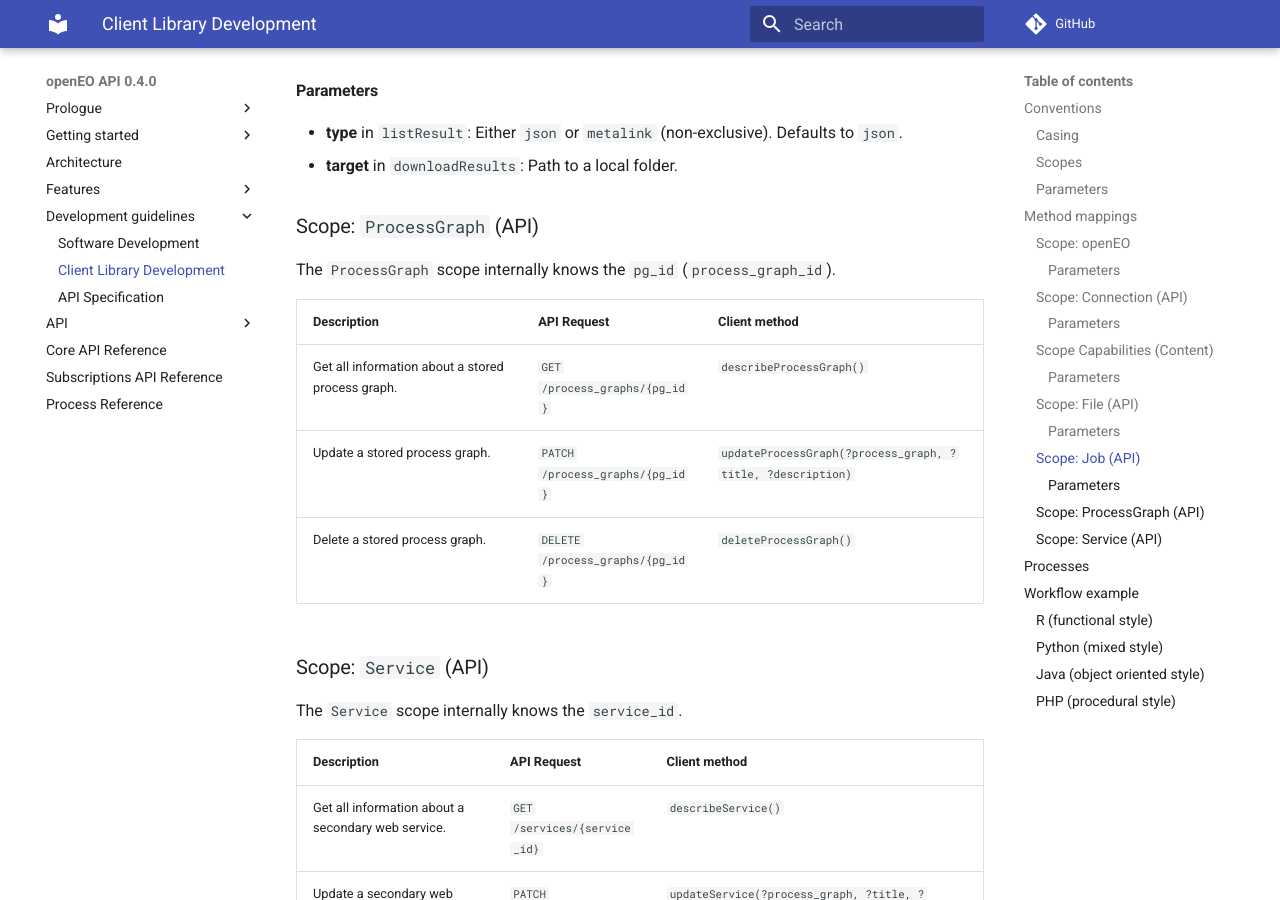
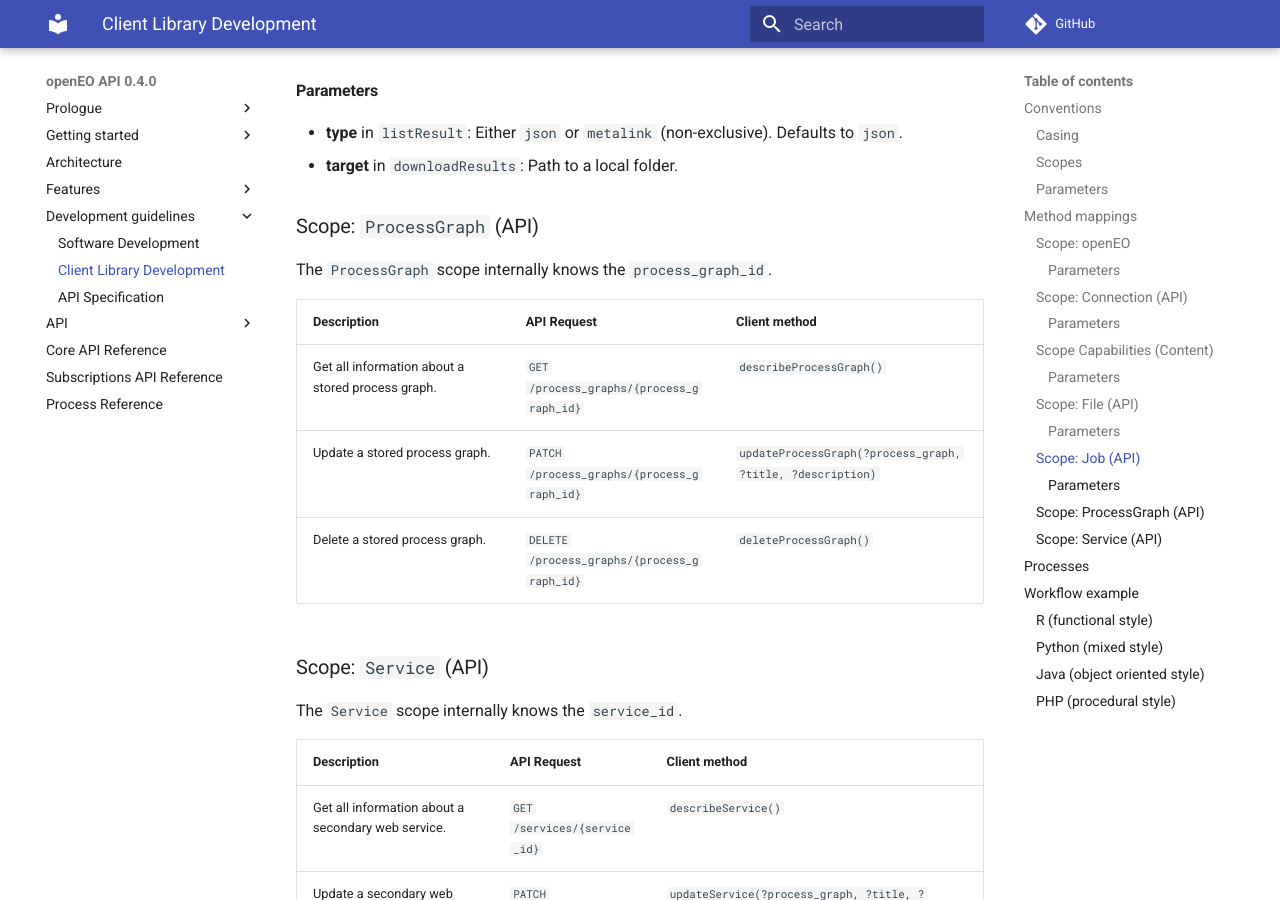
Before and after one commit to Open-EO/openeo-api, an MkDocs documentation site: the page built from docs/guidelines-clients.md, in a window 1280 px wide and 900 px high, scrolled down 6049 px. Built offline with MkDocs 1.6.1 and Material for MkDocs 9.7.7, drawn with Linux system fonts in a browser that asks for light colours; comment, search, counter and statistics services are not loaded.

Commit message:
Fixing #129.

```diff
--- a/docs/guidelines-clients.md
+++ b/docs/guidelines-clients.md
@@ -155,13 +155,13 @@ The `Job` scope internally knows the `job_id`.
 
 ### Scope: `ProcessGraph` (API)
 
-The `ProcessGraph` scope internally knows the `pg_id` (`process_graph_id`).
+The `ProcessGraph` scope internally knows the `process_graph_id`.
 
 | Description                                       | API Request                      | Client method                                              |
 | ------------------------------------------------- | -------------------------------- | ---------------------------------------------------------- |
-| Get all information about a stored process graph. | `GET /process_graphs/{pg_id}`    | `describeProcessGraph()`                                   |
-| Update a stored process graph.                    | `PATCH /process_graphs/{pg_id}`  | `updateProcessGraph(?process_graph, ?title, ?description)` |
-| Delete a stored process graph.                    | `DELETE /process_graphs/{pg_id}` | `deleteProcessGraph()`                                     |
+| Get all information about a stored process graph. | `GET /process_graphs/{process_graph_id}`    | `describeProcessGraph()`                                   |
+| Update a stored process graph.                    | `PATCH /process_graphs/{process_graph_id}`  | `updateProcessGraph(?process_graph, ?title, ?description)` |
+| Delete a stored process graph.                    | `DELETE /process_graphs/{process_graph_id}` | `deleteProcessGraph()`                                     |
 
 ### Scope: `Service` (API)
 
```
